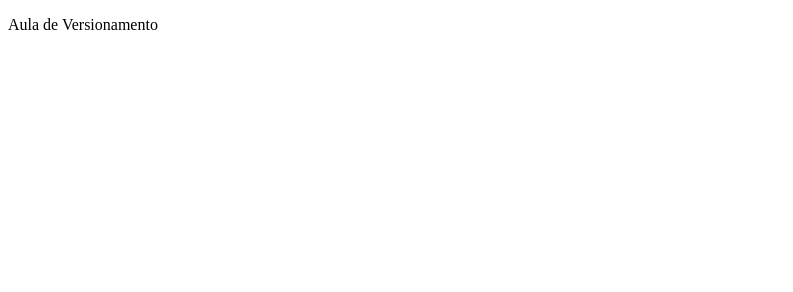
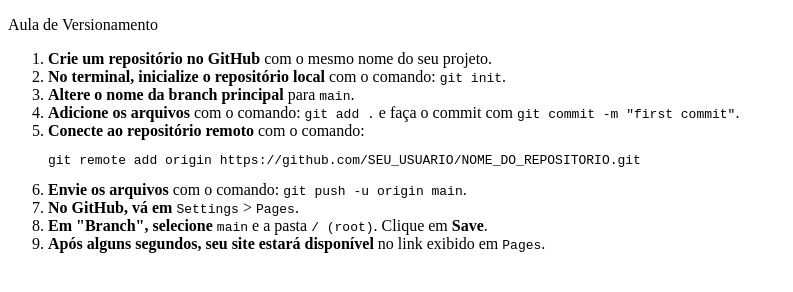
Before and after one commit to yzclucas-11y/versionamentoPreposi, a plain HTML site: page index.html in a window 1280 px wide. Shown: the whole page, without its empty margins (0-793 px from the left). Drawn offline with Linux system fonts and the light colour scheme.

Commit message:
criando os arquivos no repositório local

```diff
--- a/index.html
+++ b/index.html
@@ -6,6 +6,24 @@
     <title>Document</title>
 </head>
 <body>
-    <p>Aula de Versionamento</p>
+    <p>Aula de <ww>Versionamento</ww></p>
 </body>
 </html>
+ <main>
+        <ol>
+            <li><strong>Crie um repositório no GitHub</strong> com o mesmo nome do seu projeto.</li>
+            <li><strong>No terminal, inicialize o repositório local</strong> com o comando: <code>git init</code>.</li>
+            <li><strong>Altere o nome da branch principal</strong> para <code>main</code>.</li>
+            <li><strong>Adicione os arquivos</strong> com o comando: <code>git add .</code> e faça o commit com <code>git commit -m "first commit"</code>.</li>
+            <li><strong>Conecte ao repositório remoto</strong> com o comando:
+                <pre><code>git remote add origin https://github.com/SEU_USUARIO/NOME_DO_REPOSITORIO.git</code></pre>
+            </li>
+            <li><strong>Envie os arquivos</strong> com o comando: <code>git push -u origin main</code>.</li>
+            <li><strong>No GitHub, vá em</strong> <code>Settings</code> > <code>Pages</code>.</li>
+            <li><strong>Em "Branch", selecione</strong> <code>main</code> e a pasta <code>/ (root)</code>. Clique em <strong>Save</strong>.</li>
+            <li><strong>Após alguns segundos, seu site estará disponível</strong> no link exibido em <code>Pages</code>.</li>
+        </ol>
+    </main>
+
+</body>
+</html>
--- a/style.css
+++ b/style.css
@@ -17,7 +17,7 @@ body {
 
   h1 {
     text-align: center;
-    color: #2c3e50;
+    color: #1460ac;
   }
 
   ol {
```
